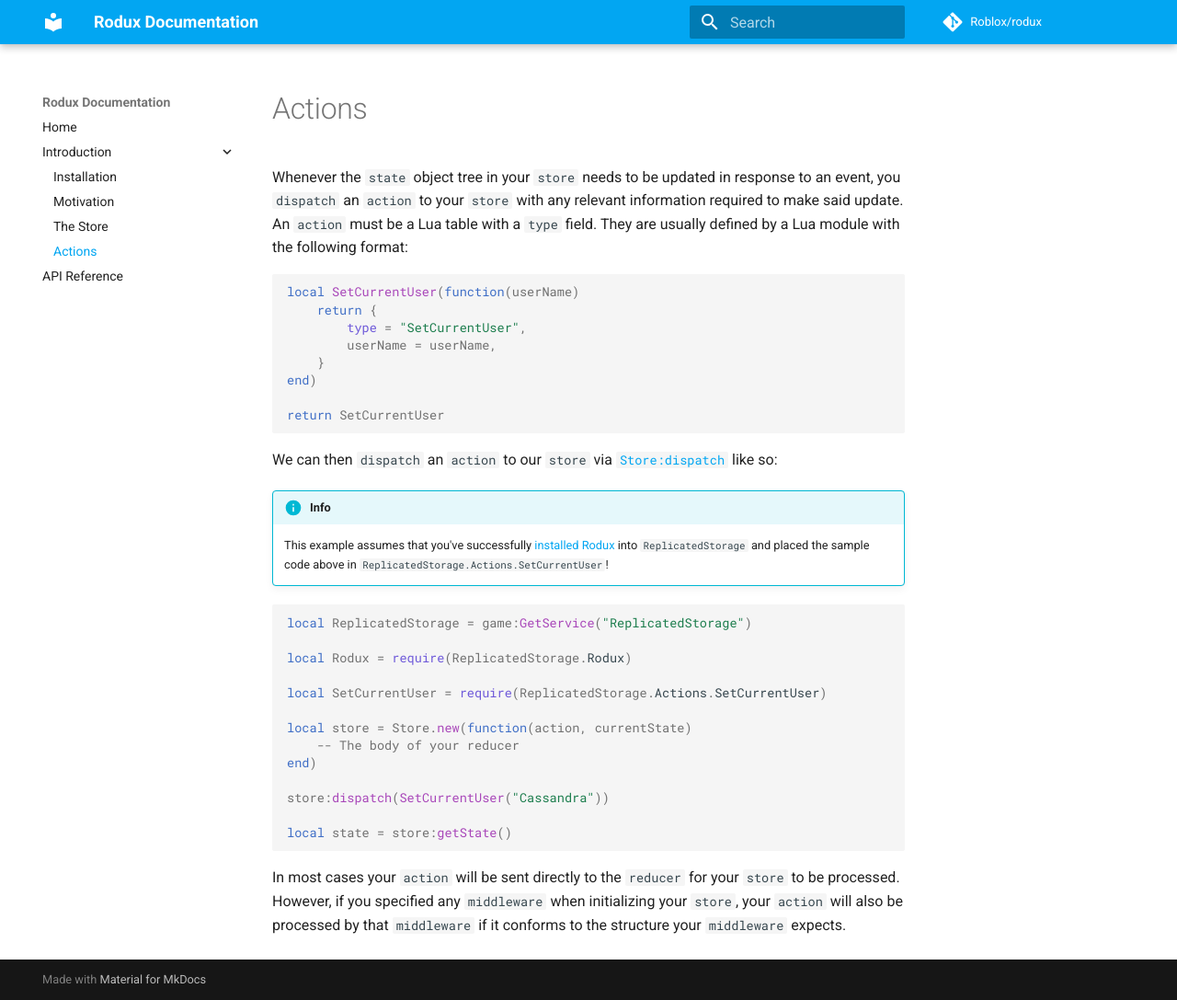
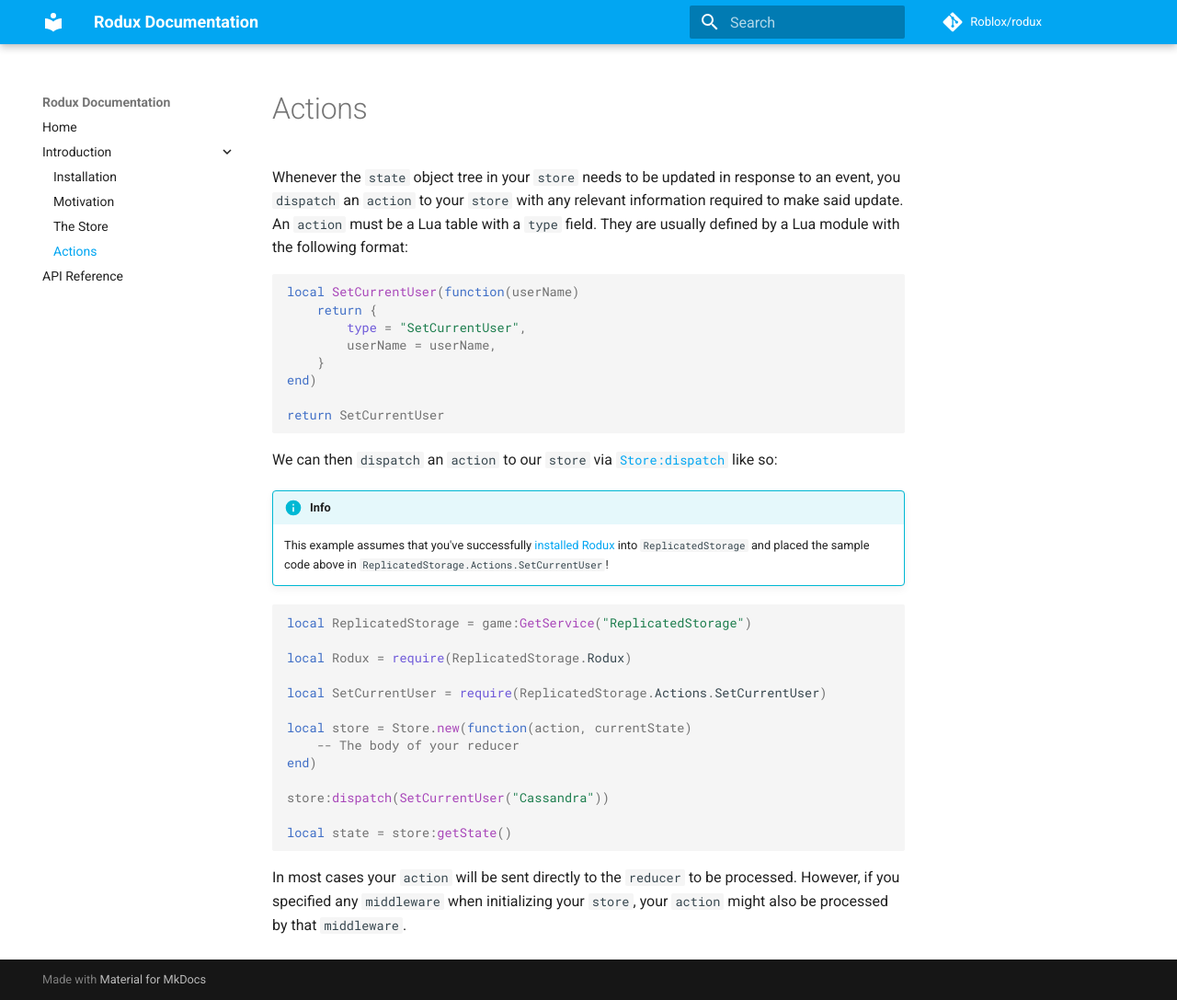
Before and after one commit to Roblox/rodux, an MkDocs documentation site: the page built from docs/introduction/actions.md, in a window 1280 px wide and 1087 px high. Shown: the whole window at 92% size. Built offline with MkDocs 1.6.1 and Material for MkDocs 9.7.7, drawn with Linux system fonts in a browser that asks for light colours; comment, search, counter and statistics services are not loaded; old or Windows-style settings are respelled for this version of MkDocs.

Commit message:
Rewording in actions.md

````diff
--- a/docs/introduction/actions.md
+++ b/docs/introduction/actions.md
@@ -32,4 +32,4 @@
 local state = store:getState()
 ```
 
-In most cases your `action` will be sent directly to the `reducer` for your `store` to be processed. However, if you specified any `middleware` when initializing your `store`, your `action` will also be processed by that `middleware` if it conforms to the structure your `middleware` expects.
+In most cases your `action` will be sent directly to the `reducer` to be processed. However, if you specified any `middleware` when initializing your `store`, your `action` might also be processed by that `middleware`.
````
